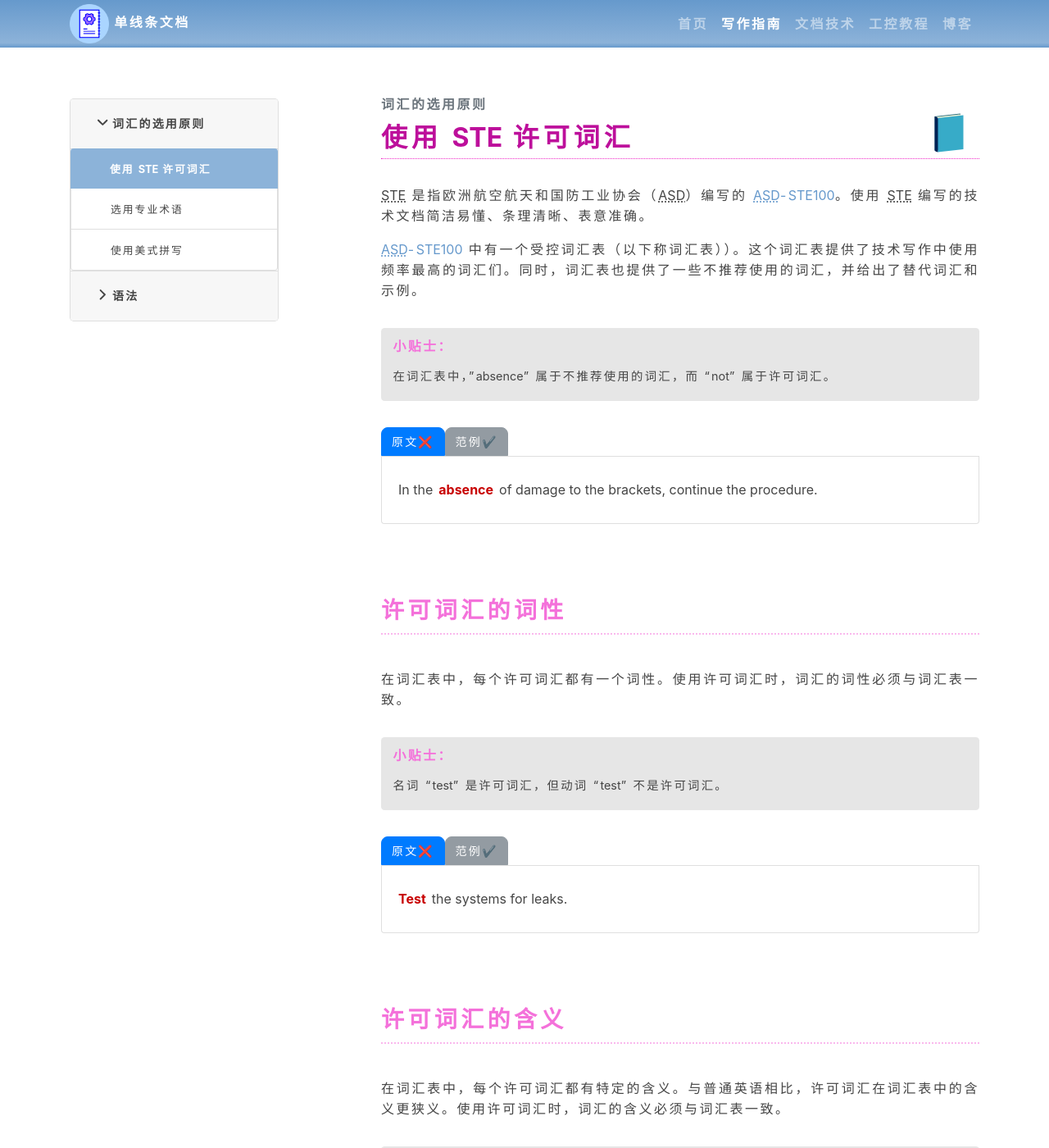
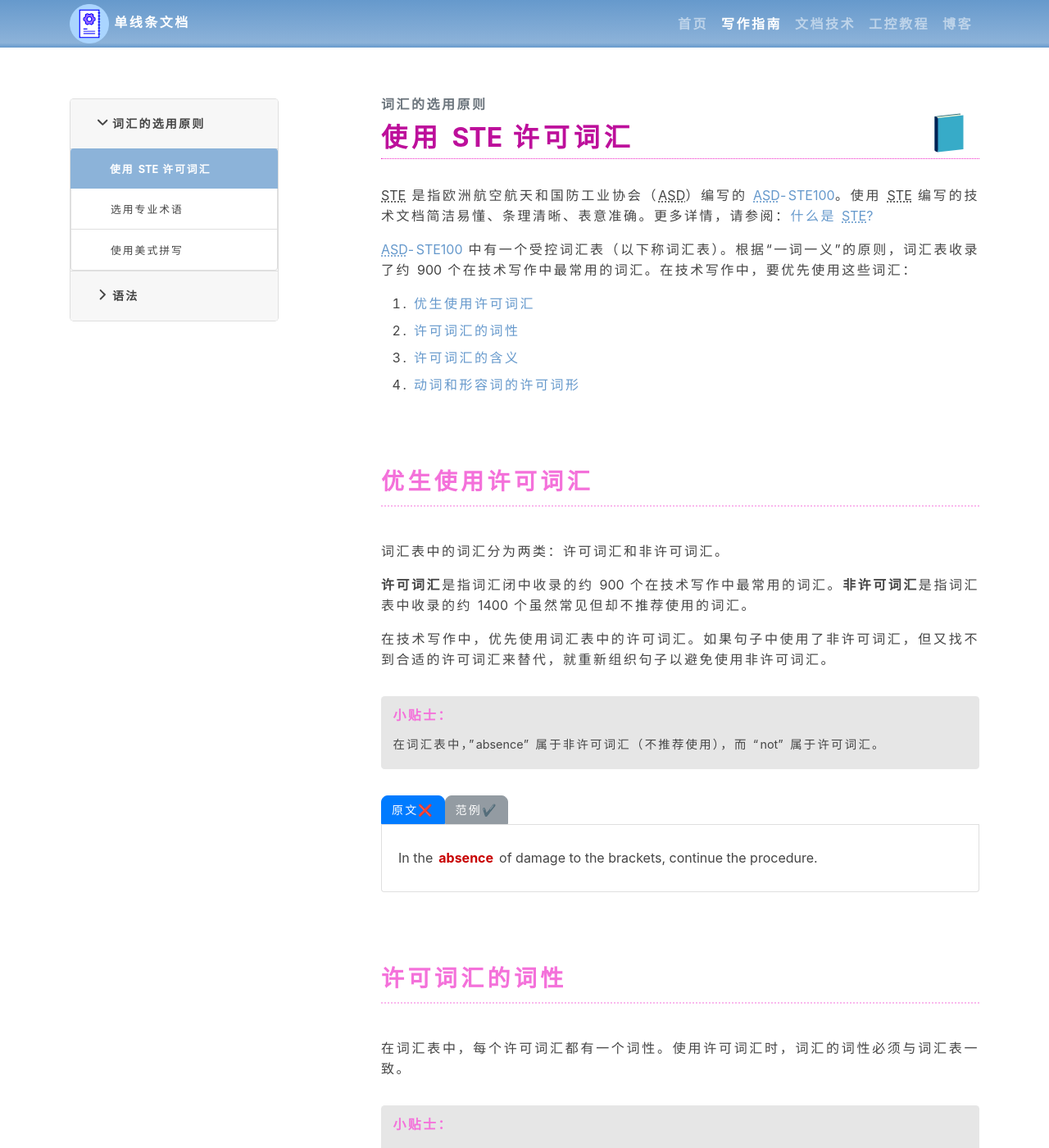
Before and after one commit to wongyah/docsimpo.work, a Jekyll site: the page built from _style-guide-en/word-choice/use-ste-words.md, in a window 1280 px wide and 1400 px high. Shown: the whole window at 82% size. Built offline with Jekyll 4.4.1, drawn with Linux system fonts in a browser that asks for light colours.

```diff
--- a/_data/tutormetas/style-guide-en.yml
+++ b/_data/tutormetas/style-guide-en.yml
@@ -19,7 +19,9 @@
       - noun-clusters.md
       - articles.md
       - verbs.md
+      - prepositions.md
+      - pronouns.md
       - person.md
       - abbreviations.md
       - contractions.md
-      - prepositions.md
+      - capitalization.md
--- /dev/null
+++ b/_style-guide-en/language-and-grammer/capitalization.md
@@ -0,0 +1,231 @@
+---
+title: 大小写规则
+---
+
+英语中有两种常用的大小写规则：句子式大小写和标题式大小写。
+
+**句子式大小写**是指只将第一个单词的首字母大写，其余的单词都使用小写，除非另有说明。比如，"Business models"。
+
+**标题式大小写**是指将所有重要单词的首字母大写。比如，"Business Models"。
+
+在标题式大小写中，需要进行首字母大写的单词如下：
+
+- 第一个单词和最后一个单词
+- 所有的名词、专业术语、形容词、动词、副词和从属连词（比如 "after"、"because" 或 "how" 等）
+- 使用连字符连接而成的复合名词中的所有单词，但冠词、介词和从属连词除外
+- 使用连字符连接而成的复合名词中的最后一个单词（无论该单词的词性是什么）
+
+在标题式大小写中，不进行首字母大写的单词如下：
+
+- 冠词，除非它是第一个单词
+- 并列连词（比如 "and"、"or"、"neither" 或 "nor" 等）
+- 介词，除非它是第一个单词或最后一个单词
+- 不定式中的 "to"
+
+一般情况下，**无论是正文还是标题，都使用句子式大小写**。但一些特殊符号和特定的信息类型有各自的大小写规则：
+
+1. toc
+{: toc}
+
+> 无论任何位置，专业术语都保留自身的大小写。
+
+
+# 与特殊符号有关的大小写规则
+
+## 冒号
+
+一般情况下，冒号（`:`）后面的第一个字母使用小写即可。但如果冒号的后面是以下类型的文本，第一个字母使用大写：
+
+- 列表项，请参见[列表中的大小写规则](#列表)
+- 安全信息或注意事项
+- 引用文本
+- 和标题在同一行的副标题
+
+> 本例中，冒号后面的第一个字母是不定冠词 "a"，使用小写即可。
+
+{% capture case-id -%}{% increment counter %}{%- endcapture %}
+
+{%- capture example-{{ case-id }} -%}
+Three security measures are evaluated: **a** firewall, an encryption key, and a password.
+{%- endcapture %}
+
+{% include templateComponents/manualCase-single.html %}
+
+> 本例中，冒号的后面是安全信息，第一个字母应该使用大写。
+
+{%- capture example-{{ case-id }} -%}
+CAUTION: **Before** you operate the ground test unit, make sure that the pressure regulator is set to zero. This will prevent damage to the unit.
+{%- endcapture %}
+
+{% include templateComponents/manualCase-single.html %}
+
+> 本例中，冒号的后面是引用文本，第一个字母应该使用大写。
+
+{%- capture example-{{ case-id }} -%}
+The manager's instructions were clear: "**Submit** the report by Monday."
+{%- endcapture %}
+
+{% include templateComponents/manualCase-single.html %}
+
+> 本例中，冒号的后面是副标题，且该副标题和标题在同一行，第一个字母使用大写。
+
+{%- capture example-{{ case-id }} -%}
+Input/Output operations: **Move** mode and locate mode
+{%- endcapture %}
+
+{% include templateComponents/manualCase-single.html %}
+
+## 连字符
+
+由连字符连接而成的复合名词出现在句子或者标题的开头时，只将复合名词中第一个单词的首字母大写。
+
+如果书名或文件名中包含由连字符连接而成的复合名词，且书名或文件名使用了标题式大小写，复合名词中的单词也使用标题式大小写。
+
+> 本例中，句子的开头是由连字符连接而成的复合名词 "power-saving technicals"，只将复合名称中第一个单词 "power" 的首字母大写即可。
+
+{%- capture original-{{ case-id }} -%}
+**Power-Saving** technicals are important for notebook users.
+{%- endcapture -%}
+
+{%- capture rewrited-{{ case-id }} -%}
+**Power-saving** technicals are important for notebook users.
+{%- endcapture -%}
+
+{% include templateComponents/manualCase.html %}
+
+> 本例中，文件名中包含由连字符连接而成的复合名词 "non-English-speaking users"，且文件名使用了标题式大小写，该复合名称也应该使用标题式大小写。
+
+{%- capture original-{{ case-id }} -%}
+Designing Interfaces for **Non-English-speaking** Users
+{%- endcapture -%}
+
+{%- capture rewrited-{{ case-id }} -%}
+Designing Interfaces for **Non-English-Speaking** Users
+{%- endcapture -%}
+
+{% include templateComponents/manualCase.html %}
+
+
+## 斜杠
+
+有些专业术语中含有斜杠（`/`）。由斜杠连接而成的专业术语中，斜杠前后的单词采用一致的大小写规则。也就是说，如果将斜杠前面的单词进行了首字母大写，斜杠后面的单词也要进行首字母大写；如果斜杠前面的单词没有进行首字母大写，斜杠后面的单词也不要进行首字母大写。
+
+{%- capture example-{{ case-id }} -%}
+Turn on the **On/Off** toggle.
+{%- endcapture %}
+
+{% include templateComponents/manualCase-single.html %}
+
+# 特定信息类型中的大小写规则
+
+## 书名和文件名
+
+书籍或文件的名称使用标题式大小写，比如书籍名称、手册名称或 CD 名称。
+
+如果书名或文件名有副标题，且书名或文件名使用了标题式大小写，副标题的写法如下：
+
+- 在以下情况下，副标题使用标题式大小写：
+
+  - 副标题与正标题在同一行。
+  - 副标题很短。
+  - 副标题为正标题提供关键信息。
+
+- 在以下情况下，副标题使用句子式大小写：
+
+  - 副标题与正标题不在同一行。
+  - 副标题比较长。
+  - 副标题只为正标题提供补充信息。
+
+## 标题
+
+标题使用句子式大小写，比如书籍中的标题、（结构化文档中）主题的标题、图片标题以及表格标题等。
+
+在线内容中的文档名称和标题都使用句子式大小写，比如网络教程的名称、博客文章的名称以及其中的标题等。
+
+在正文中引用标题时，保留原文中标题的大小写。如果原文中的标题全部使用大写字母，引用该标题时使用标题式大小写。
+
+## 正文
+
+在正文中，使用句子式大小写。另外，还应注意以下几点：
+
+- 不要使用大写字母来强调内容。如果要强调某些内容，可以使用语义化的标签。
+- 不要使用全部是小写字母的专业术语作为句子的开头。如果出现这样的句子，使用其他结构重新组织句子。
+- 不要将单词中间的字母大写，除非它是商标的名称。
+
+> 本例中，不应该使用大写字母来强调单词 "very"。
+
+{%- capture original-{{ case-id }} -%}
+The option that you select is **VERY** important.
+{%- endcapture -%}
+
+{%- capture rewrited-{{ case-id }} -%}
+The option that you select is **very** important.
+{%- endcapture -%}
+
+{% include templateComponents/manualCase.html %}
+
+> 本例中，句子的开头使用了全部是小写字母的专业术语 "if"（编程语言中的关键字）。为了让句子开头的单词可以首字母大写，需要重新组织句子。
+
+{%- capture original-{{ case-id }} -%}
+**if** expressions, unlike if statements, return a value.
+{%- endcapture -%}
+
+{%- capture rewrited-{{ case-id }} -%}
+**Unlike** if statements, if expressions return a value.
+{%- endcapture -%}
+
+{% include templateComponents/manualCase.html %}
+
+> 本例中，单词中间的字母使用了大写。即使是专业术语，也应该避免这样使用。
+
+{%- capture original-{{ case-id }} -%}
+CopyPool
+{%- endcapture -%}
+
+{%- capture rewrited-{{ case-id }} -%}
+copy pool
+{%- endcapture -%}
+
+{% include templateComponents/manualCase.html %}
+
+## 术语表
+
+术语表（Glossaries）中的术语使用小写，术语定义使用句子式大小写。
+
+## 索引
+
+索引（Indexes）中的术语使用小写，除非另有说明。
+
+## 列表
+
+在项目符号列表和数字列表中，使用句子式大小写，即将第一个单词的首字母大写。
+
+在定义列表（definition lists）中，术语和定义均使用句子式大小写，除非术语必须全部使用小写。
+
+## 表格
+
+表格中的内容使用句子式大小写，比如表格标题、列标题、行标签以及单元格中的内容。
+
+## 字母
+
+使用或引用单个字母时，根据上下文选择合适的大小写。比如，如果一个字母在单词中使用的是大写，引用该字母时就使用大写；如果一个字母在单词中使用的是小写，引用该字母时就使用小写。
+
+如果一个字母使用大小写均可，就使用大写。
+
+> 一个字母的复数形式，是在字母后面添加撇（`'`）和字母 s。比如，字母 "A" 的复数形式是 "A's"。
+
+> 本例中，"HTML" 中的 "H" 使用的是大写，所以引用 "H" 时也使用大写。
+
+{%- capture example-{{ case-id }} -%}
+The ***H*** in *HTML* stands for *Hypertext*.
+{%- endcapture %}
+
+{% include templateComponents/manualCase-single.html %}
+
+> 本例中，字母 "N" 和 "M" 使用大小写均可，所以使用了大写。
+
+{%- capture example-{{ case-id }} -%}
+With some fonts, readers can mistake **N's** for **M's**.
+{%- endcapture %}
+
+{% include templateComponents/manualCase-single.html %}
--- /dev/null
+++ b/_style-guide-en/language-and-grammer/pronouns.md
@@ -0,0 +1,57 @@
+---
+title: 代词
+---
+
+使用代词时，代词的指代对象一定要清晰。如果一个代词没有指代对象，或者有多个可能的指代对象，句子就会产生歧义。
+
+正确地使用关系代词。关系代词是指 "that"、"which"、"who" 和 "whose"。
+
+- 使用 "that" 引导限制性关系从句。不要使用逗号将限制性关系从句与主句分隔开。也就是说，不要在 "that" 从句的前后输入逗号。
+- 使用 "which" 引导非限制性关系从句。使用逗号将非限制性关系从句与主句分隔开。也就是说，"which" 从句的前后需要各输入一个逗号。
+- 如果关系从句修饰的中心词是人，使用 "who" 来引导。
+- 如果关系从句修饰的中心词是所有格形式，不论所有格中的物主是生命体（人或动物等）还是非生命体（物体或位置等），都使用 "whose" 来引导，
+
+人称代词的使用方法，请参见[人称]({% link _style-guide-en/language-and-grammer/person.md %})。
+
+> 本例中，代词 "they" 的指代对象可能是 "pins"，也可能是 "seats"。代词的指代对象不清晰使句子产生了歧义。
+
+{% capture case-id -%}{% increment counter %}{%- endcapture %}
+
+{%- capture original-{{ case-id }} -%}
+If you engage the pins incorrectly with the seats, **they** can become damaged.
+{%- endcapture -%}
+
+{%- capture rewrited-{{ case-id }} -%}
+If you engage the pins incorrectly with the seats, **the pins** can become damaged.
+
+If you engage the pins incorrectly with the seats, **the seats** can become damaged.
+
+If you engage the pins incorrectly with the seats, **the pins and seats** can become damaged.
+{%- endcapture -%}
+
+{% include templateComponents/manualCase.html %}
+
+> 本例中，第一个句子是限制性关系从句，第二个句子是非限制性关系从句。
+>
+> 第一个句子中的系统部件（system unit）可以安装不同数量的驱动（drives），但只有安装两个驱动的系统部件属于落地式的。由此可见，使用 "that" 引导的限制性关系从句对于保持句义的完整性至关重要，删除限制性关系从句会改变整个句子的含义。
+>
+> 第二个句子中的系统部件（system unit）都安装了两个驱动（drives），都属于落地式的。由此可见，使用 "which" 引导的非限制性关系从句只是主句的附加信息，即使将其删除，也不会改变主句的含义。
+
+{%- capture example-{{ case-id }} -%}
+1. The system units **that** have two drives installed are floor-standing models.
+2. The system units, **which** have two drives installed, are floor-standing models.
+{%- endcapture %}
+
+{% include templateComponents/manualCase-single.html %}
+
+> 本例中，关系从句修饰的中心词是数据库管理员（database asministrators），应该使用关系代词 "who" 来引导。
+
+{%- capture original-{{ case-id }} -%}
+Database administrators **that** require additional informaion ...
+{%- endcapture -%}
+
+{%- capture rewrited-{{ case-id }} -%}
+Database administrators **who** require additional informaion ...
+{%- endcapture -%}
+
+{% include templateComponents/manualCase.html %}
--- a/_style-guide-en/word-choice/use-ste-words.md
+++ b/_style-guide-en/word-choice/use-ste-words.md
@@ -2,11 +2,22 @@
 title: 使用 STE 许可词汇
 ---
 
-STE 是指欧洲航空航天和国防工业协会（ASD）编写的 [ASD-STE100][]。使用 STE 编写的技术文档简洁易懂、条理清晰、表意准确。
+STE 是指欧洲航空航天和国防工业协会（ASD）编写的 [ASD-STE100][]。使用 STE 编写的技术文档简洁易懂、条理清晰、表意准确。更多详情，请参阅：[什么是 STE?]({% link blog/_posts/2022-10-14-what-is-ste.md %})
 
-[ASD-STE100][] 中有一个受控词汇表（以下称词汇表））。这个词汇表提供了技术写作中使用频率最高的词汇们。同时，词汇表也提供了一些不推荐使用的词汇，并给出了替代词汇和示例。
+[ASD-STE100][] 中有一个受控词汇表（以下称词汇表）。根据“一词一义”的原则，词汇表收录了约 900 个在技术写作中最常用的词汇。在技术写作中，要优先使用这些词汇：
 
-> 在词汇表中，"absence" 属于不推荐使用的词汇，而 "not" 属于许可词汇。
+1. toc
+{: toc}
+
+# 优生使用许可词汇
+
+词汇表中的词汇分为两类：许可词汇和非许可词汇。
+
+**许可词汇**是指词汇闭中收录的约 900 个在技术写作中最常用的词汇。**非许可词汇**是指词汇表中收录的约 1400 个虽然常见但却不推荐使用的词汇。
+
+在技术写作中，优先使用词汇表中的许可词汇。如果句子中使用了非许可词汇，但又找不到合适的许可词汇来替代，就重新组织句子以避免使用非许可词汇。
+
+> 在词汇表中，"absence" 属于非许可词汇（不推荐使用），而 "not" 属于许可词汇。
 
 {% capture case-id -%}{% increment counter %}{%- endcapture %}
 
```
Also changed, not shown: _style-guide-en/language-and-grammer/abbreviations.md (+3 -7 lines), _style-guide-en/language-and-grammer/person.md (+2 -0 lines), _style-guide-en/language-and-grammer/prepositions.md (+2 -0 lines).
